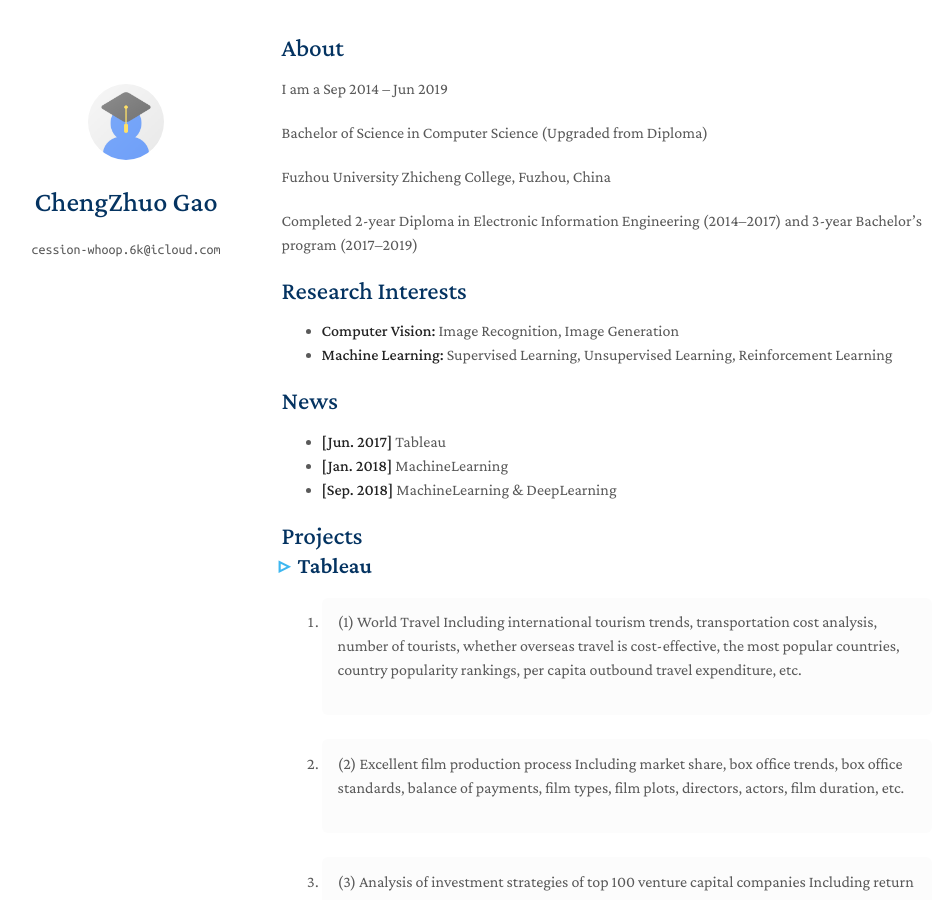
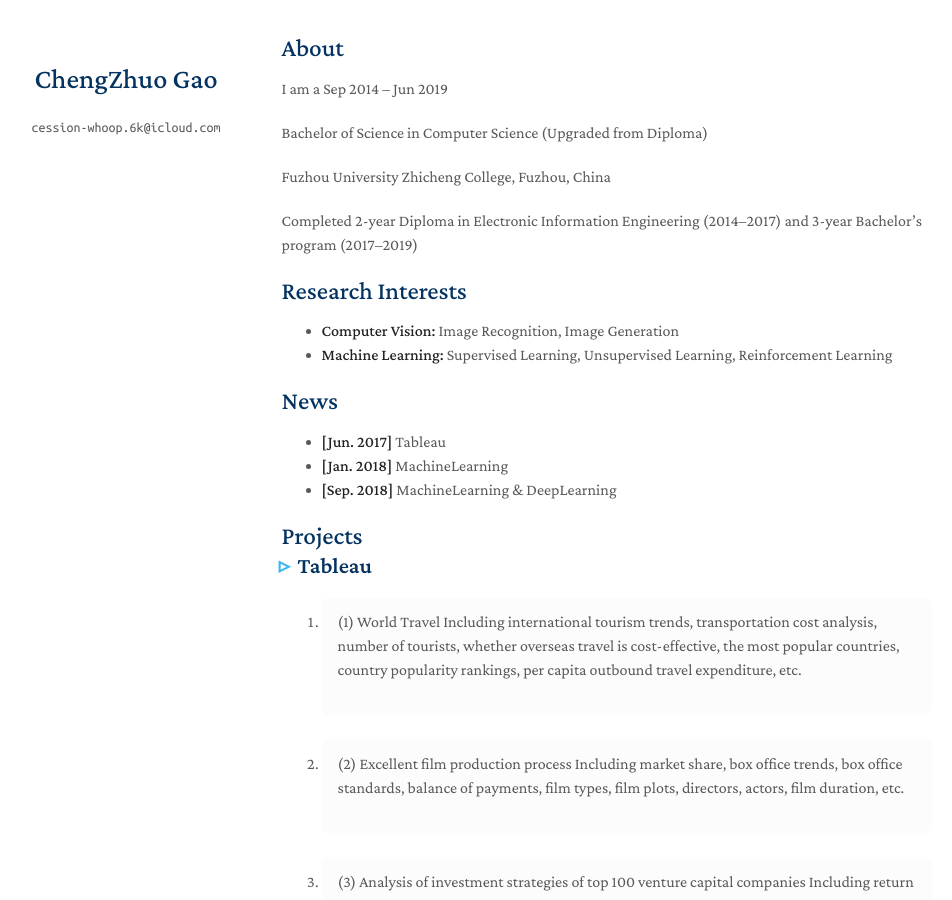
Before and after one commit to ShiJiuChenNianHuaX/Me, a Jekyll site: the page built from index.md, in a window 1280 px wide and 900 px high. Shown: the whole window, without its empty margins (150-1102 px from the left). Built offline with Jekyll 4.4.1, drawn with Linux system fonts in a browser that asks for light colours; a style sheet for code colours, icons or effects is not loaded; our own code applies the rules of GitHub Pages for plain Markdown files.

Commit message:
Update _config.yml

```diff
--- a/_config.yml
+++ b/_config.yml
@@ -7,7 +7,7 @@ email: cession-whoop.6k@icloud.com
 
 # Images (e.g., your profile picture and your website's favicon)
 # "favicon" and "favicon_dark" are used for the light and dark modes, respectively.
-avatar: ./assets/img/avatar.png
+# avatar: ./assets/img/avatar.png
 favicon: ./assets/img/favicon.png
 favicon_dark: ./assets/img/favicon-dark.png
 
```
